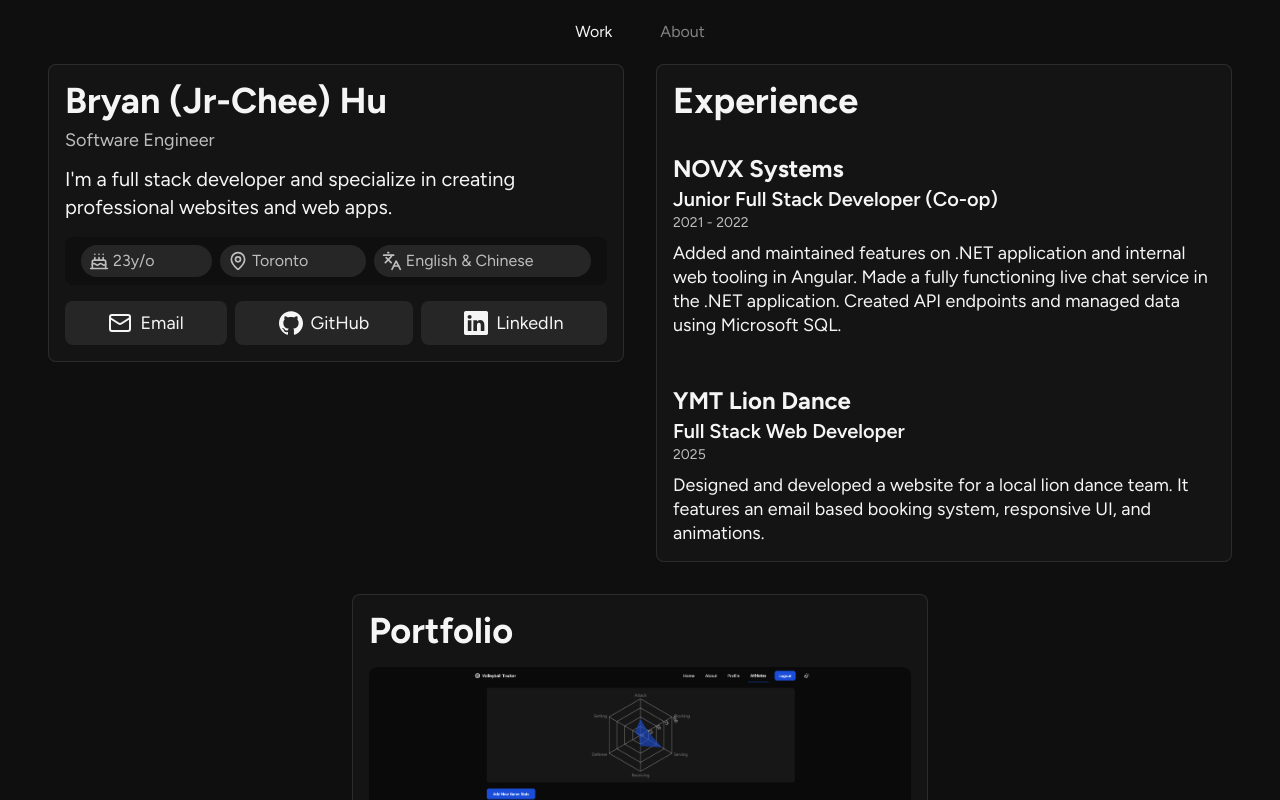
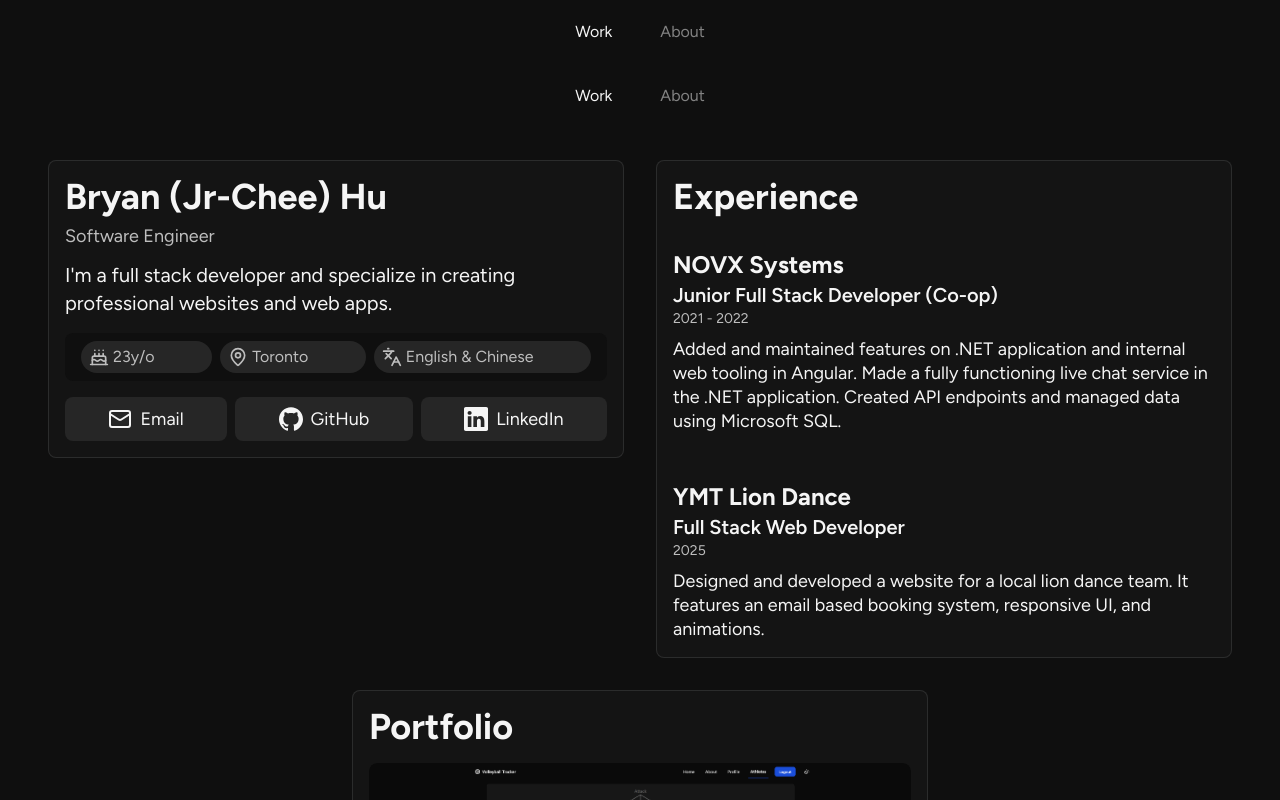
Before and after one commit to mrdude8391/branflakes, a React (Vite) app: page / in a window 1280 px wide. Shown: the top 800 px of the page. Built offline with nearby package versions, Linux system fonts and the light colour scheme.

Commit message:
moved the nav bar to only show on the work and about pages

```diff
--- a/src/pages/About.tsx
+++ b/src/pages/About.tsx
@@ -1,6 +1,9 @@
+import Nav from "../components/Nav";
+
 const About = () => {
   return (
     <div className="max-container max-w-xl justify-center flex flex-col  flex-wrap gap-8">
+      <Nav />
       <div className="dashboard-card h-svh">
         <div>
           <h1>Title</h1>
--- a/src/pages/Work.tsx
+++ b/src/pages/Work.tsx
@@ -1,10 +1,12 @@
 import Experience from "../components/Experience";
+import Nav from "../components/Nav";
 import Portfolio from "../components/Portfolio";
 import SelfInfo from "../components/SelfInfo";
 
 const Work = () => {
   return (
     <div className="max-container justify-center flex flex-col sm:flex-row flex-wrap gap-8">
+      <Nav />
       <SelfInfo />
       <Experience />
       <Portfolio />
```
